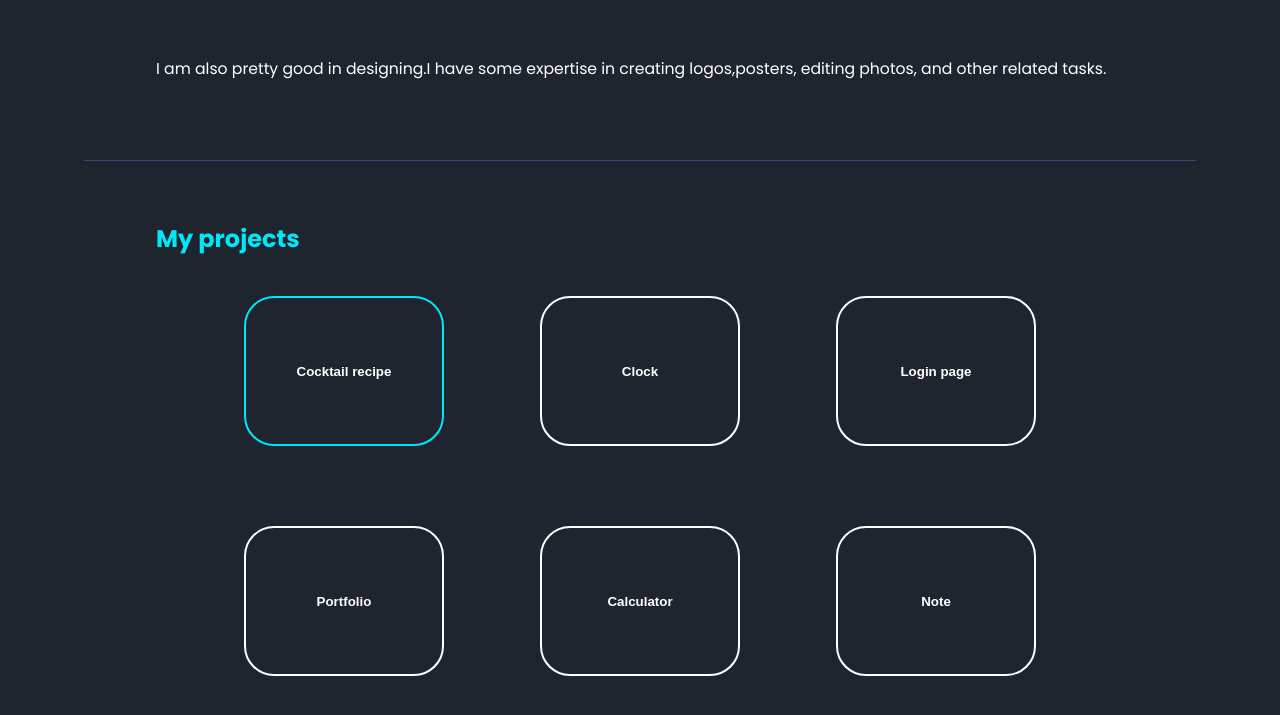
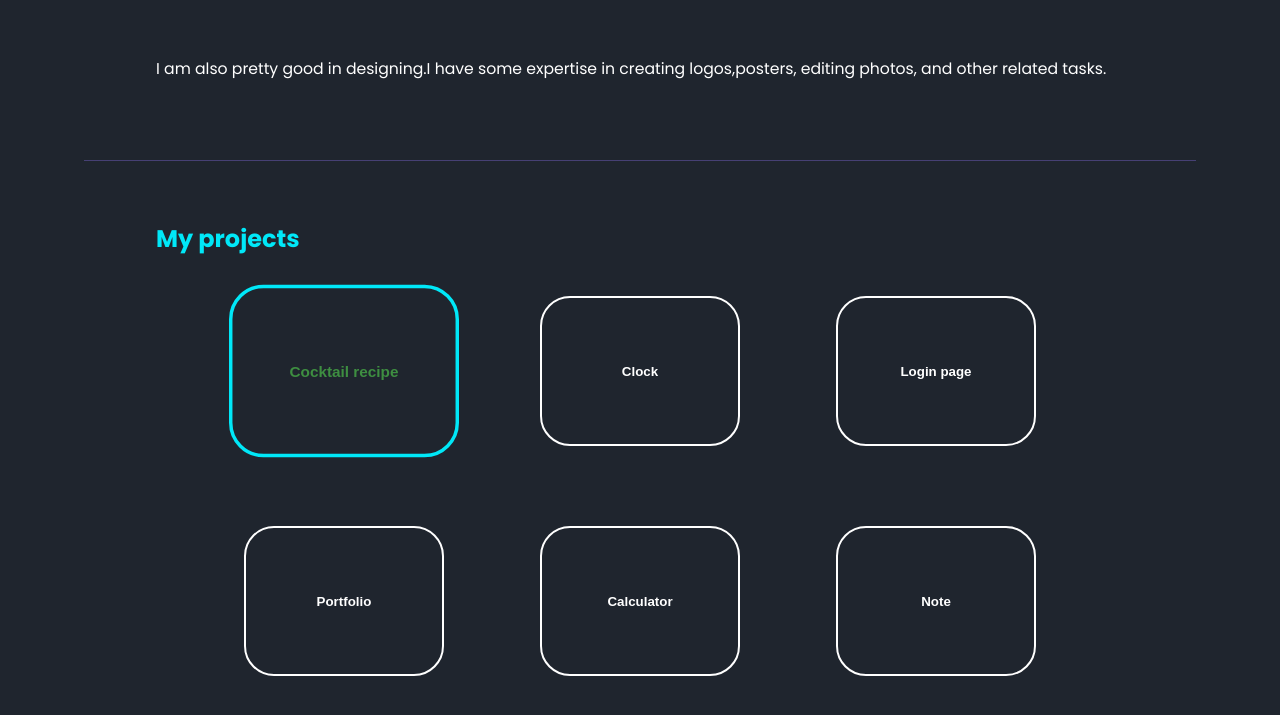
Before and after one commit to Adarsha777/portfolio, a plain HTML site: page index.html in a window 1280 px wide. In both pictures the pointer is over the button "Cocktail recipe". Shown: the part 1284-1999 px from the top of the page. Drawn offline with nearby package versions, Linux system fonts and the light colour scheme.

Commit message:
project button

```diff
--- a/style.css
+++ b/style.css
@@ -306,8 +306,10 @@ button {
 
 button:hover {
     background-color: transparent;
-    border: 2px solid #00E8F8;
+    border: 3px solid #00E8F8;
     cursor: pointer;
+    transform: scale(1.15);
+    color: #3e8e41;
 }
 
 button a {
```
